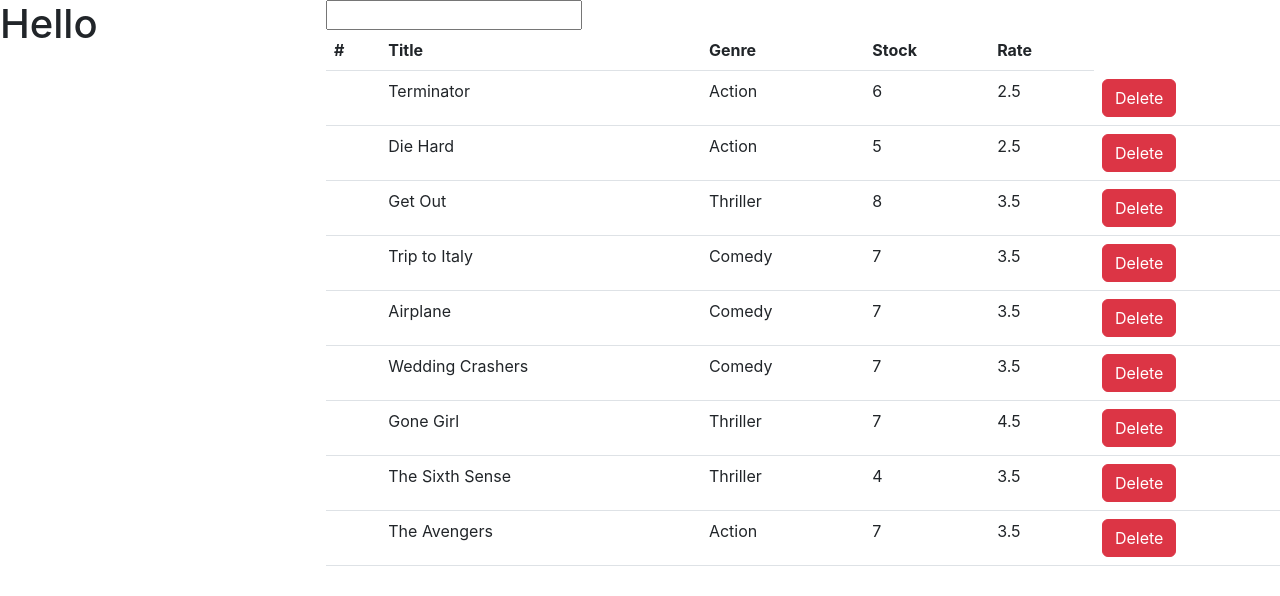
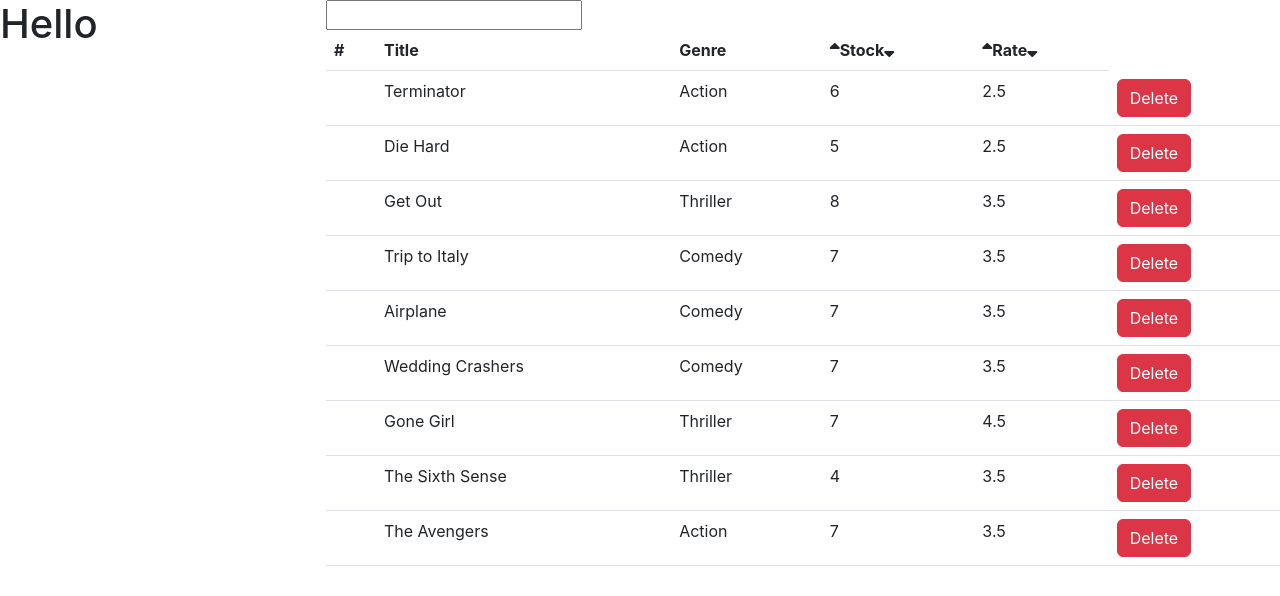
Before and after one commit to Arihant2698/Learning-Dev, a React (Create React App) app in the folder movies/: page / in a window 1280 px wide. Shown: the top 596 px of the page. Built offline with nearby package versions, Linux system fonts and the light colour scheme; the HTML template or start-up script is replaced by a standard one.

Commit message:
Sorting implemented for rate and stock

```diff
--- a/movies/public/index.html
+++ b/movies/public/index.html
@@ -25,7 +25,7 @@
       Learn how to configure a non-root public URL by running `npm run build`.
     -->
     <link href="https://cdn.jsdelivr.net/npm/bootstrap@5.2.3/dist/css/bootstrap.min.css" rel="stylesheet" integrity="sha384-rbsA2VBKQhggwzxH7pPCaAqO46MgnOM80zW1RWuH61DGLwZJEdK2Kadq2F9CUG65" crossorigin="anonymous">
-    <title>React App</title>
+    <link rel="stylesheet" href="https://cdnjs.cloudflare.com/ajax/libs/font-awesome/6.2.1/css/all.min.css" integrity="sha512-MV7K8+y+gLIBoVD59lQIYicR65iaqukzvf/nwasF0nqhPay5w/9lJmVM2hMDcnK1OnMGCdVK+iQrJ7lzPJQd1w==" crossorigin="anonymous" referrerpolicy="no-referrer" /><title>React App</title>
   </head>
   <body>
     <noscript>You need to enable JavaScript to run this app.</noscript>
--- a/movies/src/Component/Movies.js
+++ b/movies/src/Component/Movies.js
@@ -19,7 +19,43 @@ export default class Movies extends Component {
     handleChange=(e)=>{
             this.setState({currSearchText:e.target.value})
     }
+   sortByStock=(e)=>{
+   let className = e.target.className;
+    let arrSort=[];
+    if(className=='fa-solid fa-sort-up'){
+        //sort() will sort help for sorting
+        //    movie a- movie b will sort in asc order
+        arrSort=this.state.movies.sort((movieA,movieB)=>{
+                return movieA.numberInStock-movieB.numberInStock;
+            })
+    }else{
 
+        //Movie b- movie a will sort in desc
+        arrSort=this.state.movies.sort((movieA,movieB)=>{
+            return movieB.numberInStock-movieA.numberInStock;
+        })
+    }
+    this.setState({
+        movies:arrSort
+    })
+   }
+   sortByRatings=(e)=>{
+            let className=e.target.className;
+            let arrRate=[];
+            if(className=='fa-solid fa-sort-up'){
+                arrRate=this.state.movies.sort((movieA,movieB)=>{
+                    return movieA.dailyRentalRate-movieB.dailyRentalRate;
+                })
+            }
+            else{
+            arrRate=this.state.movies.sort((movieA,movieB)=>{
+                return movieB.dailyRentalRate-movieA.dailyRentalRate;
+            })
+                }
+            this.setState({
+                moveies:arrRate
+            })
+   }
     render() {
         let {movies,currSearchText} = this.state;
         let filtertitle=[];
@@ -47,8 +83,15 @@ export default class Movies extends Component {
       <th scope="col">#</th>
       <th scope="col">Title</th>
       <th scope="col">Genre</th>
-      <th scope="col">Stock</th>
-      <th scope="col">Rate</th>
+      <th scope="col">
+      <i className="fa-solid fa-sort-up" onClick={this.sortByStock}></i>
+      Stock
+      <i className="fa-solid fa-sort-down" onClick={this.sortByStock}></i>
+       </th>
+      <th scope="col">
+      <i className="fa-solid fa-sort-up" onClick={this.sortByRatings}></i>
+      Rate
+      <i className="fa-solid fa-sort-down" onClick={this.sortByRatings}></i></th>
     </tr>
   </thead>
   <tbody>
```
